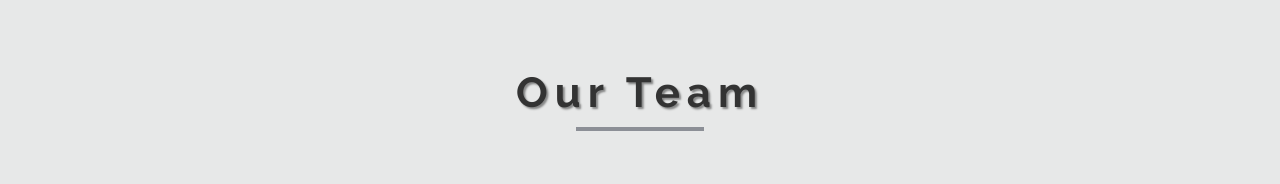
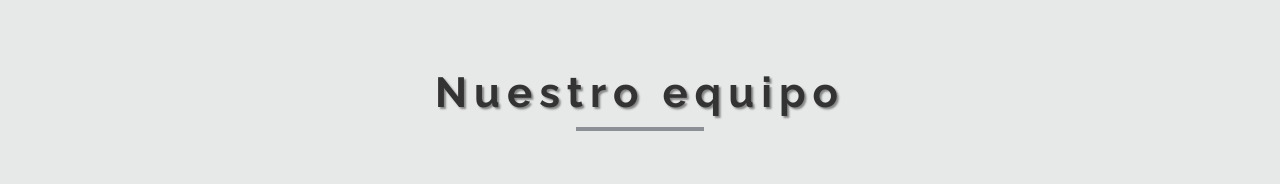
Before and after one commit to gmcruz123/AIPI, a plain HTML site: page index.html in a window 1280 px wide. Shown: the part 2130-2314 px from the top of the page. Drawn offline with Linux system fonts and the light colour scheme.

Commit message:
foto cata

```diff
--- a/index.html
+++ b/index.html
@@ -253,7 +253,7 @@ Smartphone Compatible web template, free webdesigns for Nokia, Samsung, LG, Sony
 <!-- team -->
 	<div class="our-team" id="our-team">
 		<div class="our-team-info text-center">
-			<h3>Our Team</h3>
+			<h3>Nuestro equipo</h3>
 			<label></label>
 		</div>
 	<div id="team" class="our-team_services">
```
